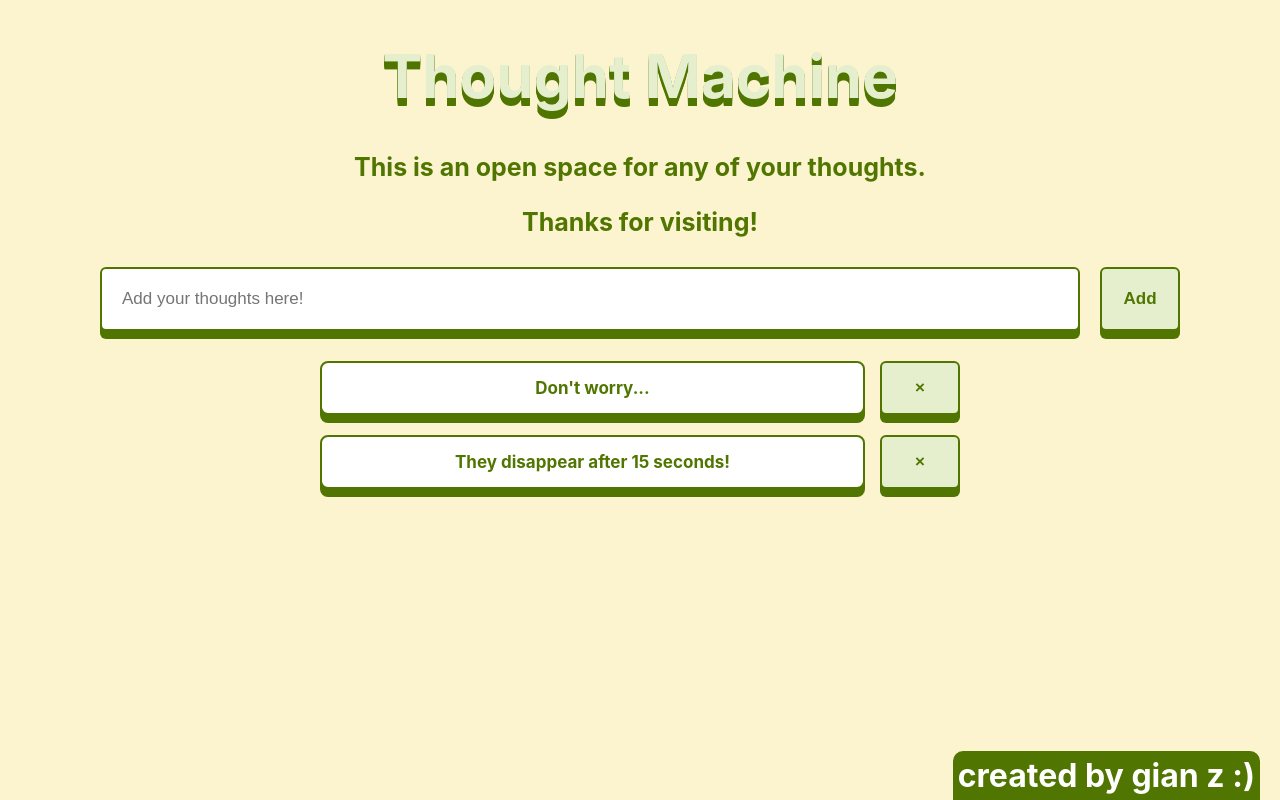
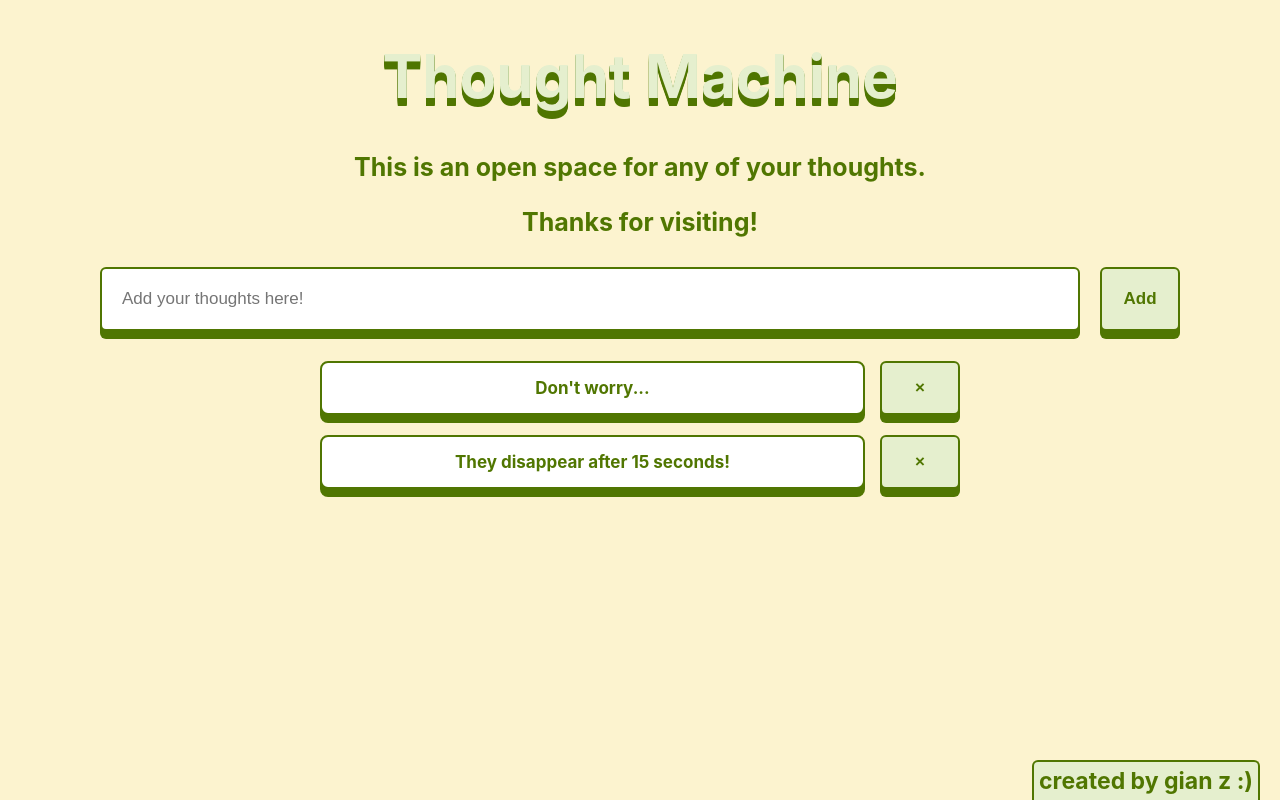
Before and after one commit to seddboi/Thought-Machine, a React (Create React App) app: page / in a window 1280 px wide. Built offline with nearby package versions, Linux system fonts and the light colour scheme.

Commit message:
added portfolio link

```diff
--- a/src/components/Dashboard/dashboard.css
+++ b/src/components/Dashboard/dashboard.css
@@ -18,14 +18,28 @@
 }
 
 .credits {
-    color: white;
-    background-color: var(--darkestgrass);
+    color: var(--darkestgrass);
+    background-color: var(--lightgrass);
     padding: 5px;
-    font-size: 2.5vw;
+    font-size: 1.8vw;
     position: fixed;
     bottom: 0;
     right: 20px;
-    border-top-right-radius: 10px;
-    border-top-left-radius: 10px;
+    border-top-right-radius: 6px;
+    border-top-left-radius: 6px;
     margin: 0 auto;
+    background-color: var(--lightgrass);
+    border-left: 2px solid var(--darkestgrass);
+    border-right: 2px solid var(--darkestgrass);
+    border-top: 2px solid var(--darkestgrass);
+    box-shadow: 0 8px var(--darkestgrass);
 }
+
+.credits:hover {
+    background-color: var(--hover);
+    cursor: pointer;
+}
+
+a {
+    text-decoration: none;
+}
--- a/src/components/Dashboard/dashboard.js
+++ b/src/components/Dashboard/dashboard.js
@@ -47,7 +47,7 @@ export function Dashboard() {
                     (<Thought key={thought.id} thought={thought} removeThought={removeThought} />)
                 )}
             </ul>
-            <h4 className='credits'>created by gian z :)</h4>
+            <a href='https://github.com/seddboi'><h4 className='credits'>created by gian z :)</h4></a>
         </div>
     )
 };
```
